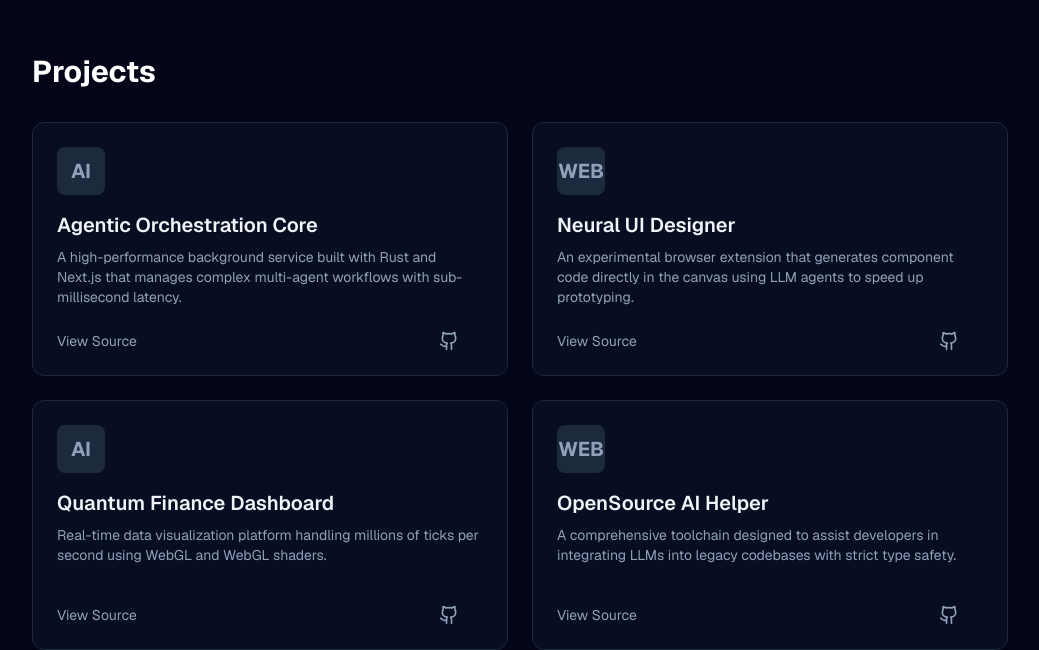
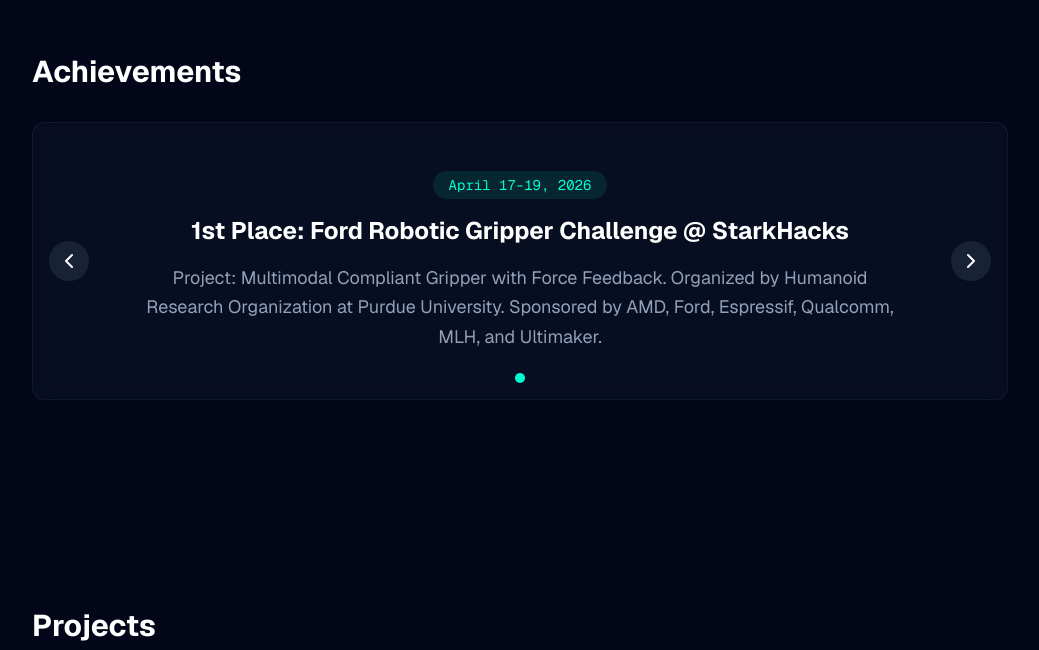
Before and after one commit to siddartha00/portfolio, a Next.js app: page / in a window 1280 px wide. Shown: the part 1178-1828 px from the top of the page, without its empty margins (120-1159 px from the left). Built offline with nearby package versions, Linux system fonts and the light colour scheme.

Commit message:
add achivements section

```diff
--- a/src/app/page.tsx
+++ b/src/app/page.tsx
@@ -7,6 +7,8 @@
   LuMail as Mail,
   LuLinkedin as Linkedin,
   LuGithub as GithubIcon,
+  LuChevronLeft as ChevronLeft,
+  LuChevronRight as ChevronRight,
 } from 'react-icons/lu';
 
 // TypeScript interfaces for project data and props
@@ -17,18 +19,27 @@
   image: string;
 }
 
+interface Achievement {
+  title: string;
+  description: string;
+  date: string;
+}
+
 interface PortfolioProps {
   projects: Project[];
+  achievements: Achievement[];
 }
 
-const Portfolio: React.FC<PortfolioProps> = ({ projects }) => {
+const Portfolio: React.FC<PortfolioProps> = ({ projects, achievements }) => {
   const [activeTab, setActiveTab] = useState('#hero');
   const [indicatorStyle, setIndicatorStyle] = useState({ left: 0, width: 0 });
+  const [currentAchievementIndex, setCurrentAchievementIndex] = useState(0);
   const navRef = useRef<HTMLDivElement>(null);
 
   const navItems = [
     { name: 'Home', href: '#hero' },
     { name: 'About Me', href: '#about-me' },
+    { name: 'Achievements', href: '#achievements' },
     { name: 'Projects', href: '#projects' },
   ];
 
@@ -76,6 +87,22 @@
     setActiveTab(href);
     document.querySelector(href)?.scrollIntoView({ behavior: 'smooth' });
   };
+
+  const nextAchievement = () => {
+    setCurrentAchievementIndex((prevIndex) => (prevIndex + 1) % achievements.length);
+  };
+
+  const prevAchievement = () => {
+    setCurrentAchievementIndex((prevIndex) => (prevIndex - 1 + achievements.length) % achievements.length);
+  };
+
+  // Autoplay functionality for carousel
+  useEffect(() => {
+    const timer = setInterval(() => {
+      setCurrentAchievementIndex((prevIndex) => (prevIndex + 1) % achievements.length);
+    }, 5000);
+    return () => clearInterval(timer);
+  }, [achievements.length]);
 
   return (
     <div className="min-h-screen bg-slate-950 flex flex-col items-center justify-center font-sans text-slate-200">
@@ -129,12 +156,65 @@
         {/* About Me Section */}
         <section id="about-me" className="flex flex-col gap-6 py-20 min-h-[50vh] justify-center">
           <h2 className="text-3xl font-bold text-white mb-2 text-center md:text-left">About Me</h2>
-          <div className="bg-slate-900/50 backdrop-blur-sm p-8 rounded-xl border border-slate-800/50">
+          <div className="bg-slate-900/50 backdrop-blur-sm p-8 rounded-xl border border-slate-800/50 w-full">
             <p className="text-slate-400 leading-relaxed text-lg">
               I am a passionate software engineer with a deep interest in artificial intelligence and web technologies.
               My experience spans across building robust backend systems, creating intuitive user interfaces,
               and integrating advanced AI models to solve real-world problems.
             </p>
+          </div>
+        </section>
+
+        {/* Achievements Section */}
+        <section id="achievements" className="flex flex-col gap-6 py-20 min-h-[50vh] justify-center w-full">
+          <h2 className="text-3xl font-bold text-white mb-2 text-center md:text-left">Achievements</h2>
+          <div className="relative w-full overflow-hidden bg-slate-900/50 backdrop-blur-sm border border-slate-800/50 rounded-xl">
+            <div
+              className="flex transition-transform duration-500 ease-in-out w-full"
+              style={{ transform: `translateX(-${currentAchievementIndex * 100}%)` }}
+            >
+              {achievements.map((achievement, index) => (
+                <div key={index} className="w-full flex-shrink-0 p-8 md:p-12">
+                  <div className="flex flex-col items-center text-center">
+                    <span className="text-[#00ffd0] font-mono text-sm mb-4 bg-[#00ffd0]/10 px-4 py-1 rounded-full">{achievement.date}</span>
+                    <h3 className="text-2xl font-bold text-white mb-4">{achievement.title}</h3>
+                    <p className="text-slate-400 leading-relaxed text-lg max-w-3xl">
+                      {achievement.description}
+                    </p>
+                  </div>
+                </div>
+              ))}
+            </div>
+
+            {/* Carousel Controls */}
+            <button
+              onClick={prevAchievement}
+              className="absolute left-4 top-1/2 -translate-y-1/2 p-2 rounded-full bg-slate-800/80 text-white hover:bg-slate-700 hover:text-[#00ffd0] transition-colors focus:outline-none focus:ring-2 focus:ring-[#00ffd0]/50"
+              aria-label="Previous Achievement"
+            >
+              <ChevronLeft className="w-6 h-6" />
+            </button>
+            <button
+              onClick={nextAchievement}
+              className="absolute right-4 top-1/2 -translate-y-1/2 p-2 rounded-full bg-slate-800/80 text-white hover:bg-slate-700 hover:text-[#00ffd0] transition-colors focus:outline-none focus:ring-2 focus:ring-[#00ffd0]/50"
+              aria-label="Next Achievement"
+            >
+              <ChevronRight className="w-6 h-6" />
+            </button>
+
+            {/* Carousel Indicators */}
+            <div className="absolute bottom-4 left-1/2 -translate-x-1/2 flex gap-2">
+              {achievements.map((_, index) => (
+                <button
+                  key={index}
+                  onClick={() => setCurrentAchievementIndex(index)}
+                  className={`w-2.5 h-2.5 rounded-full transition-colors ${
+                    currentAchievementIndex === index ? 'bg-[#00ffd0]' : 'bg-slate-700 hover:bg-slate-500'
+                  }`}
+                  aria-label={`Go to slide ${index + 1}`}
+                />
+              ))}
+            </div>
           </div>
         </section>
 
@@ -218,8 +298,16 @@
   }
 ];
 
+const mockAchievements: Achievement[] = [
+  {
+    title: "1st Place: Ford Robotic Gripper Challenge @ StarkHacks",
+    description: "Project: Multimodal Compliant Gripper with Force Feedback. Organized by Humanoid Research Organization at Purdue University. Sponsored by AMD, Ford, Espressif, Qualcomm, MLH, and Ultimaker.",
+    date: "April 17-19, 2026"
+  }
+];
+
 export default function App() {
   return (
-    <Portfolio projects={mockProjects} />
+    <Portfolio projects={mockProjects} achievements={mockAchievements} />
   );
 }
```
